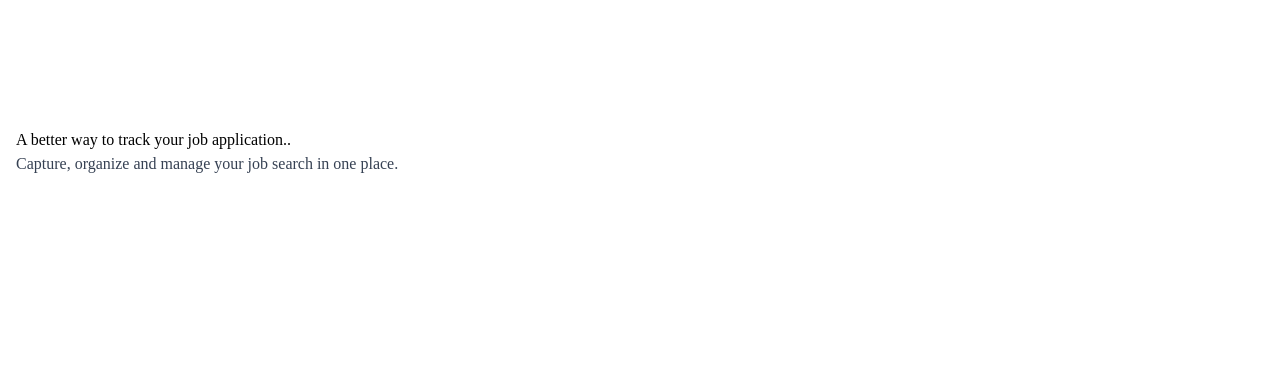
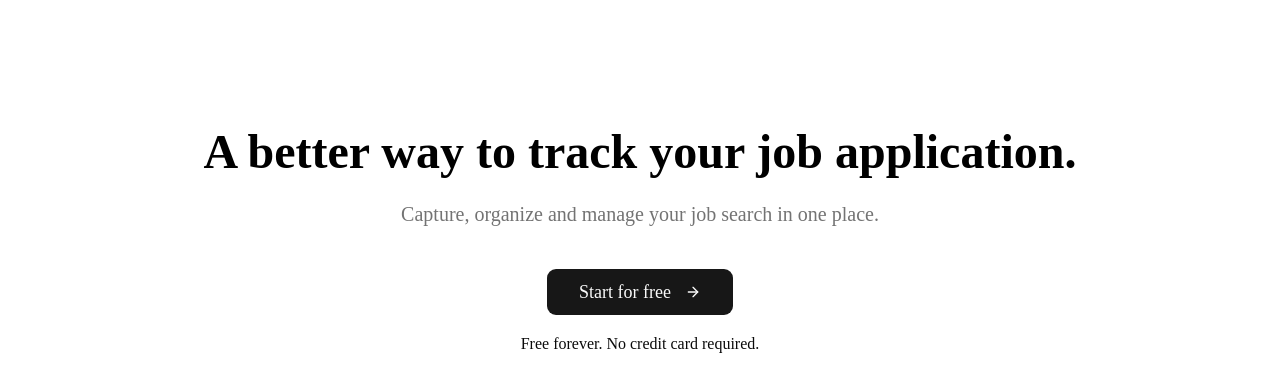
Before and after one commit to therafiniac/job-application-tracker, a Next.js app: page / in a window 1280 px wide. Shown: the top 392 px of the page. Built offline with nearby package versions, Linux system fonts and the light colour scheme.

Commit message:
feat(page): Add signup, signin and dashboard page

```diff
--- /dev/null
+++ b/src/app/dashboard/page.tsx
@@ -0,0 +1,5 @@
+const Dashboard = () => {
+  return <div>Dashboard</div>;
+};
+
+export default Dashboard;
--- a/src/app/page.tsx
+++ b/src/app/page.tsx
@@ -1,4 +1,7 @@
+import { Button } from '@/components/ui/button';
+import { ArrowRight } from 'lucide-react';
 import Image from 'next/image';
+import Link from 'next/link';
 
 export default function Home() {
   return (
@@ -6,13 +9,21 @@ export default function Home() {
       <main className="flex-1">
         {/* Hero Section */}
         <section className="container mx-auto px-4 py-32">
-          <div>
-            <h1 className="text-black">
-              A better way to track your job application..
+          <div className="mx-auto max-w-4xl text-center">
+            <h1 className="text-black mb-6 text-5xl font-bold">
+              A better way to track your job application.
             </h1>
-            <p className="text-gray-700">
+            <p className="text-muted-foreground mb-10 text-xl">
               Capture, organize and manage your job search in one place.
             </p>
+            <div className="mx-auto flex max-w-fit flex-col gap-4">
+              <Link href='/sign-up'>
+                <Button size="lg" className="h-12 px-8 text-lg font-medium cursor-pointer">
+                  Start for free <ArrowRight className="ml-2" />
+                </Button>
+              </Link>
+              <p>Free forever. No credit card required.</p>
+            </div>
           </div>
         </section>
       </main>
--- /dev/null
+++ b/src/app/sign-in/page.tsx
@@ -0,0 +1,5 @@
+const SignIn = () => {
+  return <div>SignIn</div>;
+};
+
+export default SignIn;
--- /dev/null
+++ b/src/app/sign-up/page.tsx
@@ -0,0 +1,5 @@
+const SignUp = () => {
+  return <div>SignUp</div>;
+};
+
+export default SignUp;
```
